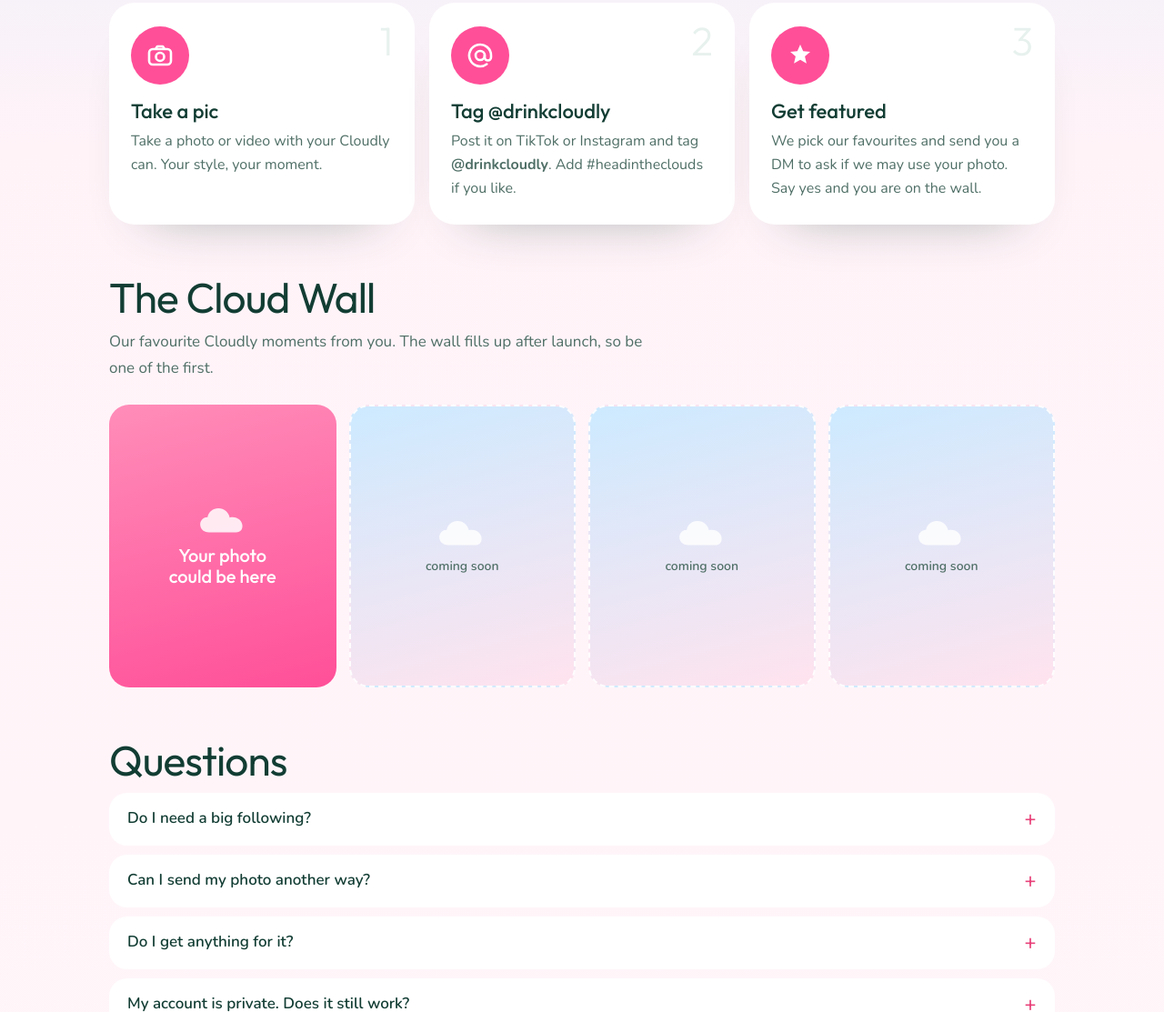
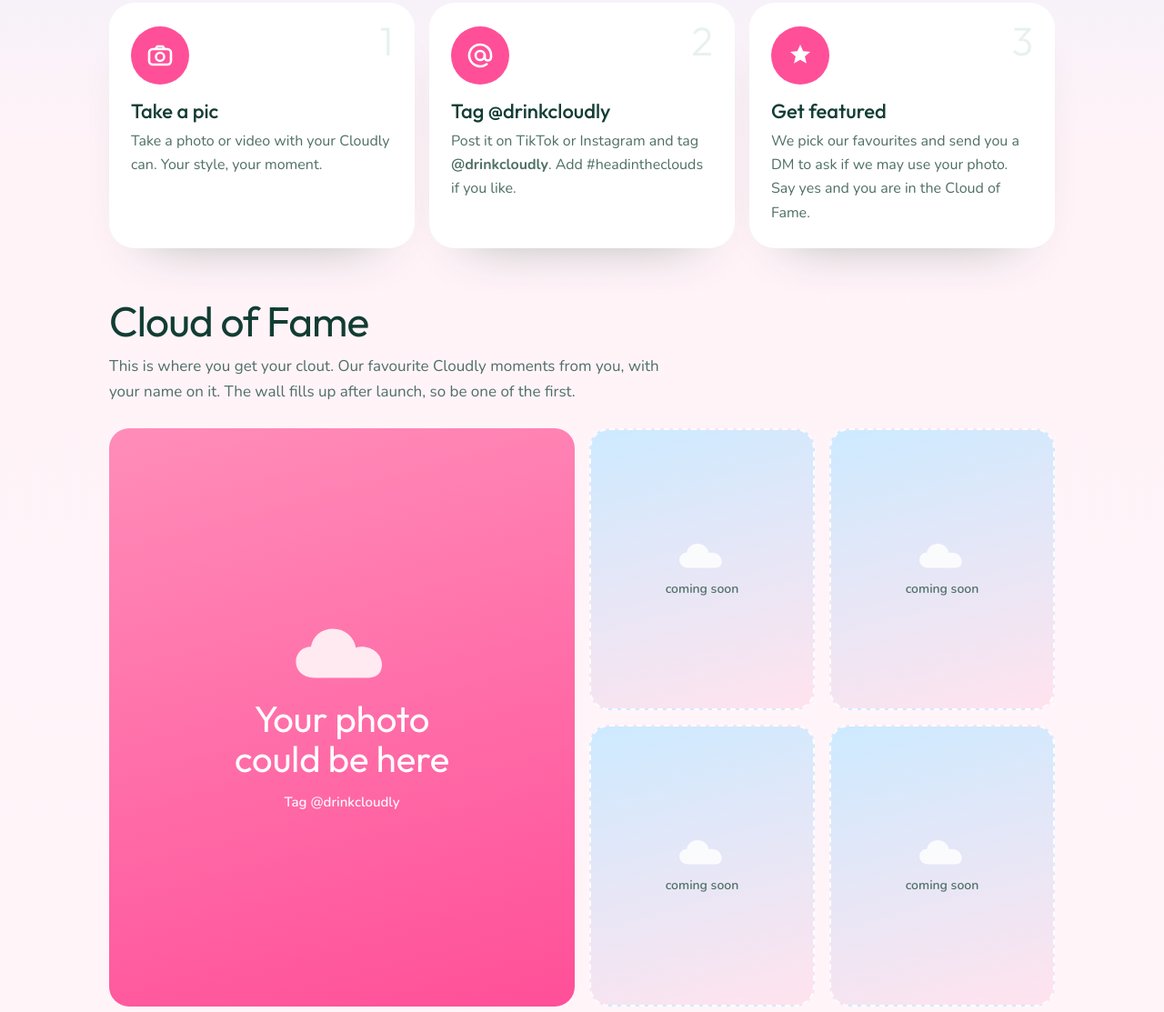
Before and after one commit to JSTNmultidiensten/cloudly-website, a plain HTML site: page public/get-featured-en.html in a window 1280 px wide. Shown: the part 941-2054 px from the top of the page at 91% size. Drawn offline with Linux system fonts and the light colour scheme.

Commit message:
Get featured: bigger wall with featured tile, renamed to Cloud of Fame
Co-Authored-By: Claude Opus 5.5 <noreply@anthropic.com>
Claude-Session: https://claude.ai/code/session_015Aff97EdtKyYaoNHtg5nGv

```diff
--- a/public/get-featured-en.html
+++ b/public/get-featured-en.html
@@ -62,11 +62,13 @@ h2{font:400 clamp(30px,4.5vw,46px)/1.08 var(--display);letter-spacing:-.02em;mar
 .step::after{counter-increment:s;content:counter(s);position:absolute;top:20px;right:24px;font:300 44px/1 var(--display);color:#E7F1EE}
 
 /* wall */
-.wall{display:grid;grid-template-columns:repeat(4,1fr);gap:14px}
+.wall{display:grid;grid-template-columns:repeat(4,1fr);grid-auto-rows:1fr;gap:16px}
 .tile{aspect-ratio:4/5;border-radius:22px;background:linear-gradient(165deg,#CDEAFF 0,#FFE3EE 100%);display:flex;flex-direction:column;align-items:center;justify-content:center;gap:10px;text-align:center;color:var(--soft);font:600 14px var(--body);border:2px dashed rgba(255,255,255,.9);padding:14px}
 .tile svg{width:54px;height:33px;opacity:.85}
-.tile.you{background:linear-gradient(165deg,#FF8DB9,#FF4F98);color:#fff;border:0}
-.tile.you b{font:500 20px/1.15 var(--display)}
+.tile.you{background:linear-gradient(165deg,#FF8DB9,#FF4F98);color:#fff;border:0;grid-column:span 2;grid-row:span 2;aspect-ratio:auto;gap:16px}
+.tile.you svg{width:110px;height:66px}
+.tile.you b{font:400 clamp(26px,3.4vw,40px)/1.1 var(--display)}
+.tile.you small{font:600 15px var(--body);opacity:.95}
 
 /* rules */
 .rules{display:grid;grid-template-columns:1fr 1fr;gap:16px}
@@ -84,7 +86,7 @@ details p{margin:10px 0 0;color:var(--soft)}
 .end .pill.ghost{border:0;color:var(--pink-d)}
 footer{max-width:1080px;margin:0 auto;padding:0 20px 40px;color:var(--soft);font-size:14px;display:flex;flex-wrap:wrap;justify-content:space-between;gap:10px}
 footer a{color:inherit}
-@media (max-width:820px){.hero{grid-template-columns:1fr;text-align:left}.canwrap{order:-1;min-height:0;padding:6px 0}.canwrap img{width:170px}.canwrap .polaroid{width:110px;height:126px}.canwrap .p1{left:8%}.canwrap .p2{right:6%}.steps,.rules{grid-template-columns:1fr}.wall{grid-template-columns:repeat(2,1fr)}}
+@media (max-width:820px){.wall{grid-template-columns:repeat(2,1fr)}.hero{grid-template-columns:1fr;text-align:left}.canwrap{order:-1;min-height:0;padding:6px 0}.canwrap img{width:170px}.canwrap .polaroid{width:110px;height:126px}.canwrap .p1{left:8%}.canwrap .p2{right:6%}.steps,.rules{grid-template-columns:1fr}.wall{grid-template-columns:repeat(2,1fr)}}
 @media (prefers-reduced-motion:reduce){*{animation:none!important;transition:none!important}}
 </style>
 </head>
@@ -129,16 +131,21 @@ footer a{color:inherit}
       <div class="step">
         <div class="ic"><svg viewBox="0 0 32 32" fill="#fff"><path d="M16 4l3.2 7.2 7.8.7-5.9 5.2 1.8 7.7L16 20.8 9.1 24.8l1.8-7.7L5 11.9l7.8-.7z"/></svg></div>
         <h3>Get featured</h3>
-        <p>We pick our favourites and send you a DM to ask if we may use your photo. Say yes and you are on the wall.</p>
+        <p>We pick our favourites and send you a DM to ask if we may use your photo. Say yes and you are in the Cloud of Fame.</p>
       </div>
     </div>
   </section>
 
   <section>
-    <h2>The Cloud Wall</h2>
-    <p class="sub">Our favourite Cloudly moments from you. The wall fills up after launch, so be one of the first.</p>
+    <h2>Cloud of Fame</h2>
+    <p class="sub">This is where you get your clout. Our favourite Cloudly moments from you, with your name on it. The wall fills up after launch, so be one of the first.</p>
     <div class="wall">
-      <div class="tile you"><svg viewBox="0 0 100 60"><path d="M22 54 C10 54 4 46 4 38 C4 29 11 23 19 23 C21 12 30 5 41 5 C53 5 62 13 64 24 C66 23 68 23 70 23 C81 23 90 31 90 41 C90 49 85 54 77 54 Z" fill="#fff"/></svg><b>Your photo<br>could be here</b></div>
+      <div class="tile you"><svg viewBox="0 0 100 60"><path d="M22 54 C10 54 4 46 4 38 C4 29 11 23 19 23 C21 12 30 5 41 5 C53 5 62 13 64 24 C66 23 68 23 70 23 C81 23 90 31 90 41 C90 49 85 54 77 54 Z" fill="#fff"/></svg><b>Your photo<br>could be here</b><small>Tag @drinkcloudly</small></div>
+      <div class="tile"><svg viewBox="0 0 100 60"><path d="M22 54 C10 54 4 46 4 38 C4 29 11 23 19 23 C21 12 30 5 41 5 C53 5 62 13 64 24 C66 23 68 23 70 23 C81 23 90 31 90 41 C90 49 85 54 77 54 Z" fill="#fff"/></svg>coming soon</div>
+      <div class="tile"><svg viewBox="0 0 100 60"><path d="M22 54 C10 54 4 46 4 38 C4 29 11 23 19 23 C21 12 30 5 41 5 C53 5 62 13 64 24 C66 23 68 23 70 23 C81 23 90 31 90 41 C90 49 85 54 77 54 Z" fill="#fff"/></svg>coming soon</div>
+      <div class="tile"><svg viewBox="0 0 100 60"><path d="M22 54 C10 54 4 46 4 38 C4 29 11 23 19 23 C21 12 30 5 41 5 C53 5 62 13 64 24 C66 23 68 23 70 23 C81 23 90 31 90 41 C90 49 85 54 77 54 Z" fill="#fff"/></svg>coming soon</div>
+      <div class="tile"><svg viewBox="0 0 100 60"><path d="M22 54 C10 54 4 46 4 38 C4 29 11 23 19 23 C21 12 30 5 41 5 C53 5 62 13 64 24 C66 23 68 23 70 23 C81 23 90 31 90 41 C90 49 85 54 77 54 Z" fill="#fff"/></svg>coming soon</div>
+      <div class="tile"><svg viewBox="0 0 100 60"><path d="M22 54 C10 54 4 46 4 38 C4 29 11 23 19 23 C21 12 30 5 41 5 C53 5 62 13 64 24 C66 23 68 23 70 23 C81 23 90 31 90 41 C90 49 85 54 77 54 Z" fill="#fff"/></svg>coming soon</div>
       <div class="tile"><svg viewBox="0 0 100 60"><path d="M22 54 C10 54 4 46 4 38 C4 29 11 23 19 23 C21 12 30 5 41 5 C53 5 62 13 64 24 C66 23 68 23 70 23 C81 23 90 31 90 41 C90 49 85 54 77 54 Z" fill="#fff"/></svg>coming soon</div>
       <div class="tile"><svg viewBox="0 0 100 60"><path d="M22 54 C10 54 4 46 4 38 C4 29 11 23 19 23 C21 12 30 5 41 5 C53 5 62 13 64 24 C66 23 68 23 70 23 C81 23 90 31 90 41 C90 49 85 54 77 54 Z" fill="#fff"/></svg>coming soon</div>
       <div class="tile"><svg viewBox="0 0 100 60"><path d="M22 54 C10 54 4 46 4 38 C4 29 11 23 19 23 C21 12 30 5 41 5 C53 5 62 13 64 24 C66 23 68 23 70 23 C81 23 90 31 90 41 C90 49 85 54 77 54 Z" fill="#fff"/></svg>coming soon</div>
```
Also changed, not shown: public/get-featured.html (+15 -8 lines).
